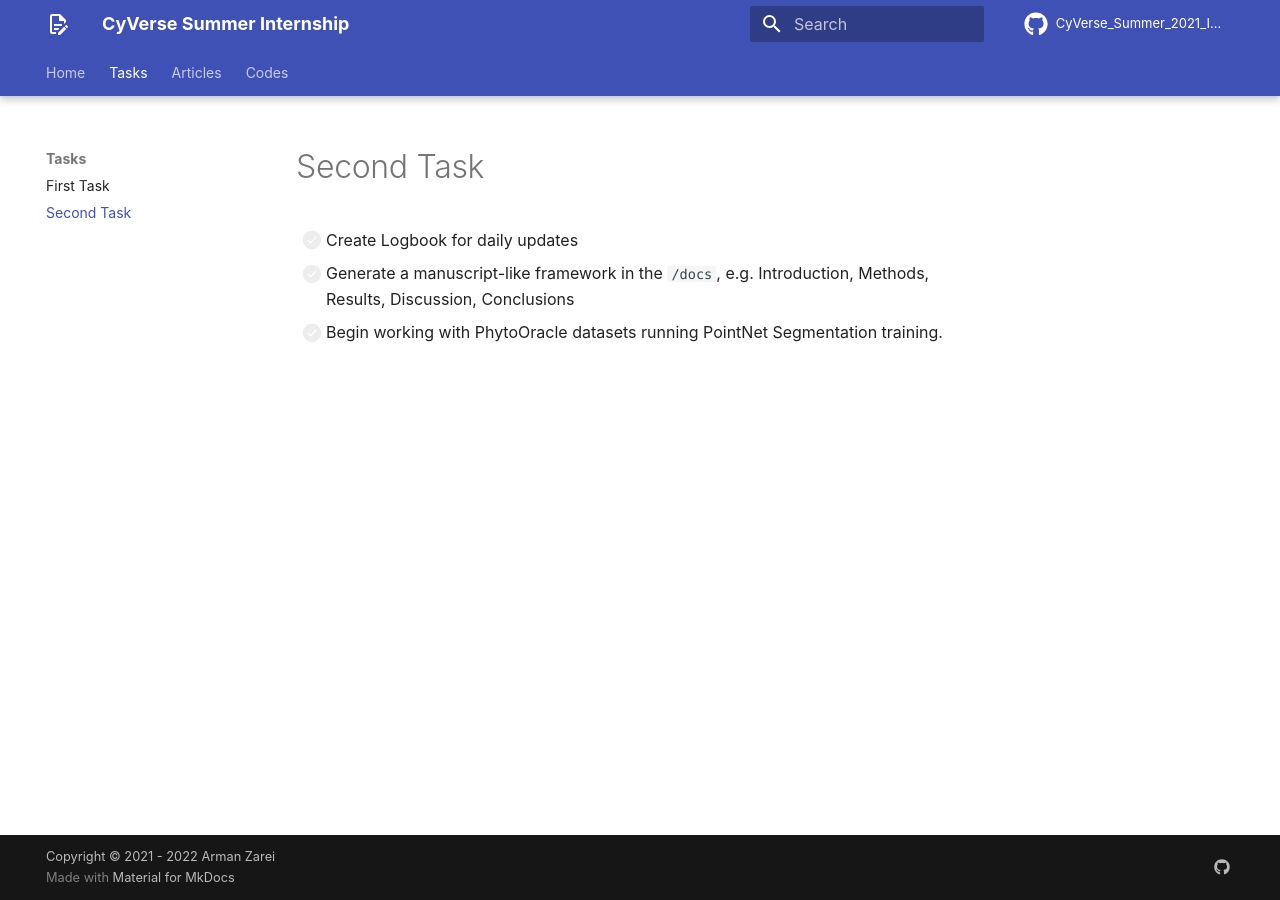
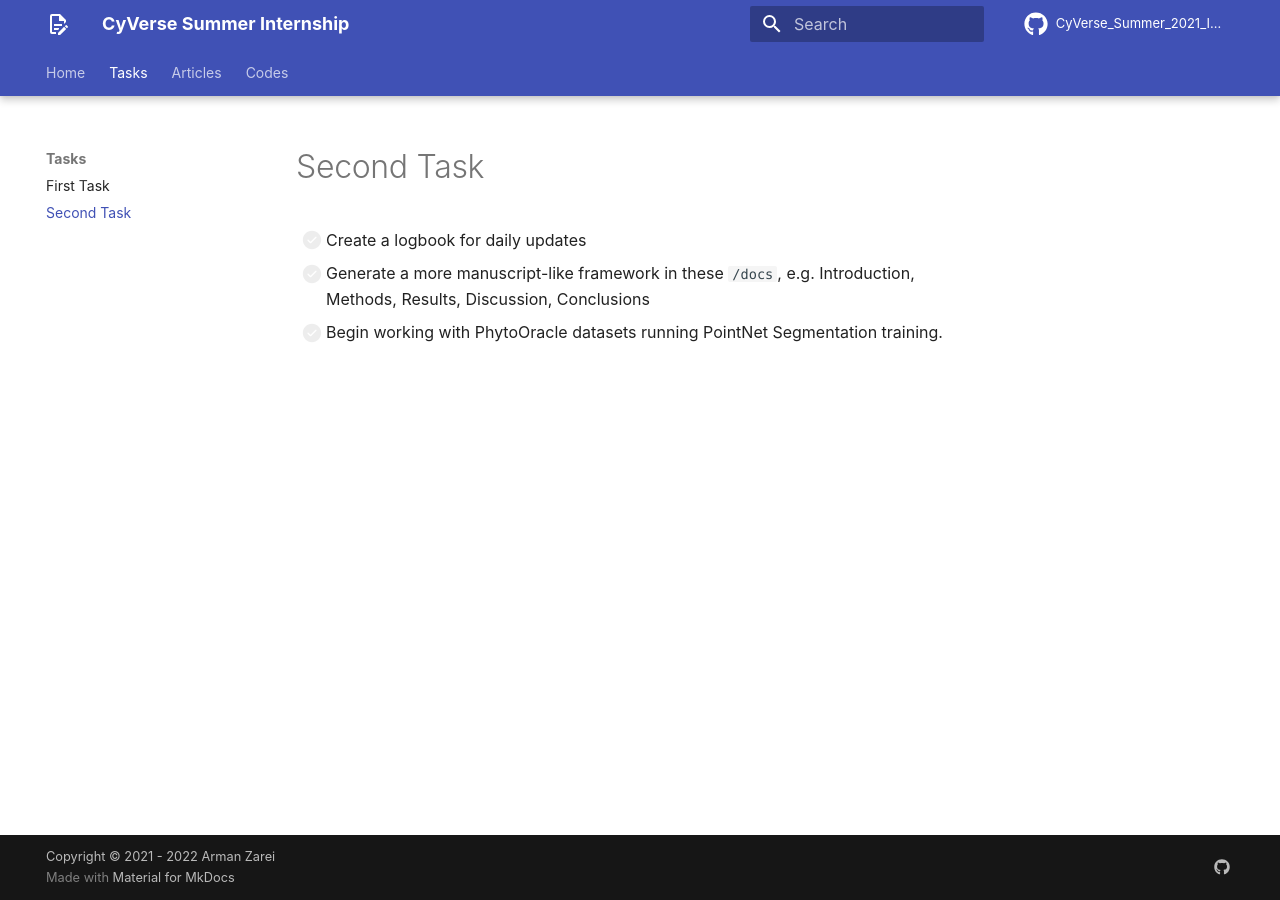
Before and after one commit to ArmanZarei/CyVerse_Machine_Learning, an MkDocs documentation site: the page built from docs/tasks/task_2.md, in a window 1280 px wide. Built offline with MkDocs 1.6.1 and Material for MkDocs 9.7.7, drawn with Linux system fonts in a browser that asks for light colours; some web fonts are replaced; comment, search, counter and statistics services are not loaded.

Commit message:
Update task_2.md

```diff
--- a/docs/tasks/task_2.md
+++ b/docs/tasks/task_2.md
@@ -1,3 +1,3 @@
-- [ ] Create Logbook for daily updates
-- [ ] Generate a manuscript-like framework in the `/docs`, e.g. Introduction, Methods, Results, Discussion, Conclusions
+- [ ] Create a logbook for daily updates
+- [ ] Generate a more manuscript-like framework in these `/docs`, e.g. Introduction, Methods, Results, Discussion, Conclusions
 - [ ] Begin working with PhytoOracle datasets running PointNet Segmentation training.
```
